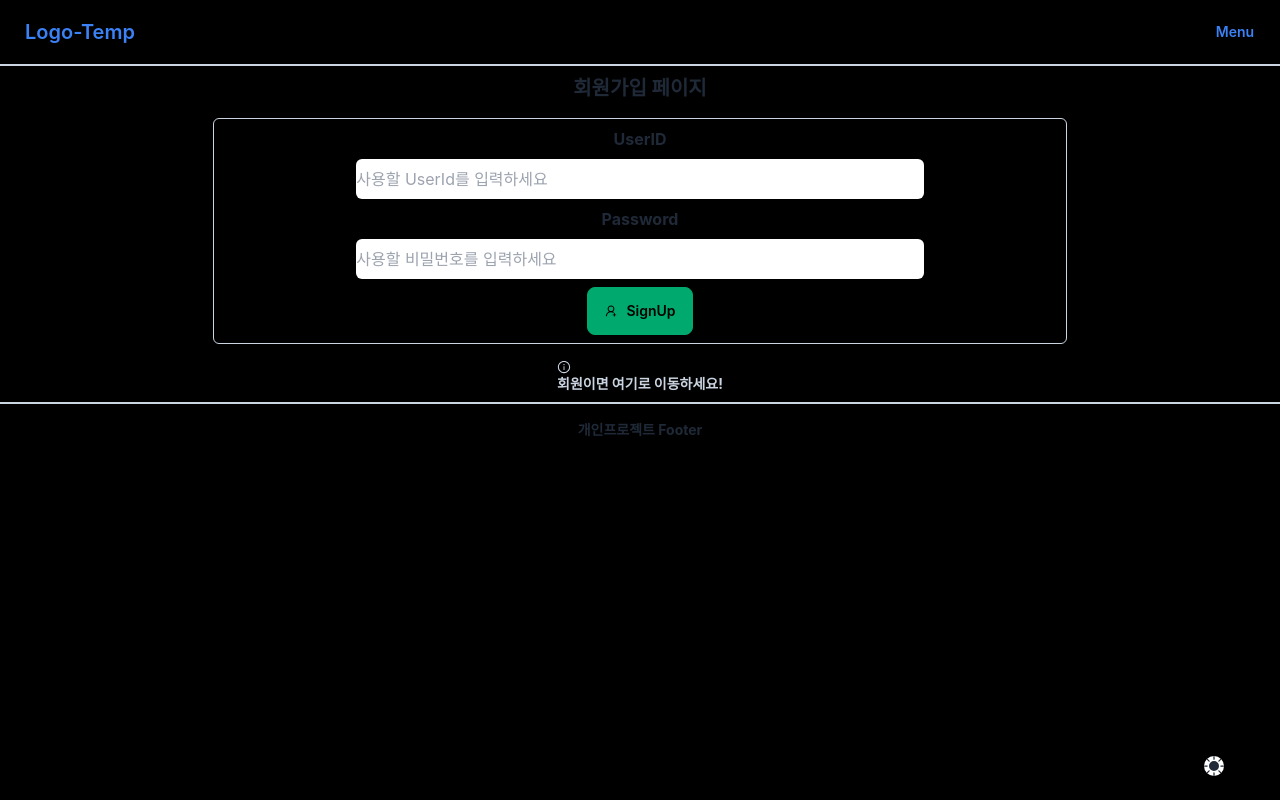
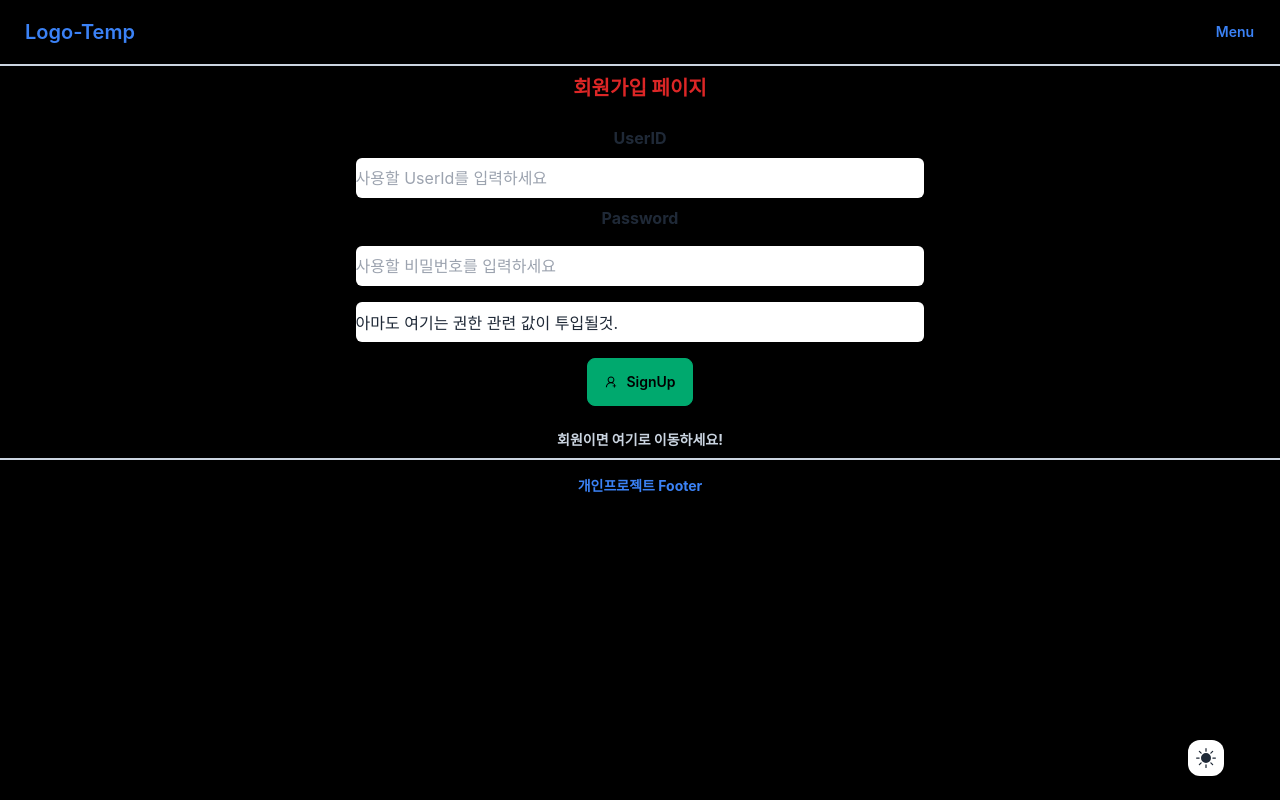
Before and after one commit to Runor0624/Real-Shop, a Next.js app: page /signup in a window 1280 px wide. Built offline with nearby package versions, Linux system fonts and the light colour scheme.

Commit message:
[Modify] 일부 스타일 수정 등

```diff
--- a/app/login/page.tsx
+++ b/app/login/page.tsx
@@ -1,7 +1,6 @@
 // 로그인 페이지
 import Link from 'next/link'
 import LoginComponent from '@/components/Auth/Login'
-import { AiOutlineInfoCircle } from 'react-icons/ai'
 import type { Metadata } from 'next'
 
 export const metadata: Metadata = {
@@ -12,7 +11,9 @@ export const metadata: Metadata = {
 export default function Page() {
   return (
     <>
-      <h1 className='text-center text-xl font-bold'>로그인 페이지</h1>
+      <h1 className='text-center text-xl text-red-600 font-bold'>
+        로그인 페이지
+      </h1>
 
       <LoginComponent />
 
@@ -21,7 +22,7 @@ export default function Page() {
           href='/signup'
           className='text-center text-sm text-slate-300 font-bold py-2'
         >
-          <AiOutlineInfoCircle /> 회원이 아니면 여기로 가세요!
+          회원이 아니면 여기로 가세요!
         </Link>
       </section>
     </>
--- a/app/mypage/[id]/page.tsx
+++ b/app/mypage/[id]/page.tsx
@@ -9,8 +9,10 @@ export const metadata: Metadata = {
 
 export default function Page() {
   return (
-    <section className='flex flex-col justify-center items-center m-auto my-6 border border-slate-300 rounded-md w-1/2'>
-      <h1 className='text-2xl font-bold py-4'>사용자 마이 페이지 입니다</h1>
+    <section className='flex flex-col justify-center items-center m-auto my-6 w-1/2'>
+      <h1 className='text-2xl text-red-600 text-center font-bold py-4'>
+        사용자 마이 페이지 입니다
+      </h1>
 
       <input
         placeholder='아마도 사용자의 가입시 입력한 ID가 들어갈 부분입니다.'
--- a/app/page.tsx
+++ b/app/page.tsx
@@ -10,9 +10,9 @@ export const metadata: Metadata = {
 export default function Home() {
   return (
     <>
-      <p className='text-center text-xl text-red-600 font-bold'>
+      <h1 className='text-center text-xl text-red-600 font-bold'>
         나는 메인 페이지 - 개인 프로젝트 초안.
-      </p>
+      </h1>
       <section className='w-full h-1/4'>
         <Banner />
       </section>
--- a/app/product/add/page.tsx
+++ b/app/product/add/page.tsx
@@ -1,4 +1,6 @@
 // 아마도 상품 추가 페이지
+
+import ProductAdd from '@/components/Product/ProductAdd'
 import type { Metadata } from 'next'
 
 export const metadata: Metadata = {
@@ -9,9 +11,10 @@ export const metadata: Metadata = {
 export default function Page() {
   return (
     <>
-      <h1 className='text-center text-2xl font-bold py-4'>
+      <h1 className='text-center text-2xl text-red-600 font-bold py-4'>
         관리자 전용 - 상품 추가 페이지 입니다.
       </h1>
+      <ProductAdd />
     </>
   )
 }
--- a/app/signup/page.tsx
+++ b/app/signup/page.tsx
@@ -1,5 +1,4 @@
 import SignUpComponent from '@/components/Auth/SignUp'
-import { AiOutlineInfoCircle } from 'react-icons/ai'
 
 import Link from 'next/link'
 import type { Metadata } from 'next'
@@ -12,7 +11,9 @@ export const metadata: Metadata = {
 export default function Page() {
   return (
     <>
-      <h1 className='text-center text-xl font-bold py-2'>회원가입 페이지</h1>
+      <h1 className='text-center text-xl text-red-600 font-bold py-2'>
+        회원가입 페이지
+      </h1>
 
       <SignUpComponent />
 
@@ -21,7 +22,7 @@ export default function Page() {
           href='/login'
           className='text-center text-sm text-slate-300 font-bold py-2'
         >
-          <AiOutlineInfoCircle /> 회원이면 여기로 이동하세요!
+          회원이면 여기로 이동하세요!
         </Link>
       </section>
     </>
--- a/components/Auth/SignUp.tsx
+++ b/components/Auth/SignUp.tsx
@@ -16,7 +16,7 @@ export default function SignUpComponent() {
     toast.success('회원가입 성공.', { autoClose: 1000, pauseOnHover: false })
   }
   return (
-    <form className='w-2/3 border border-slate-300 rounded-md flex flex-col justify-center items-center m-auto my-2'>
+    <form className='w-2/3 flex flex-col justify-center items-center m-auto my-2'>
       <label className='py-2 font-bold'>UserID</label>
       <input
         className='w-2/3 h-10 rounded-md'
@@ -25,9 +25,14 @@ export default function SignUpComponent() {
 
       <label className='py-2 font-bold'>Password</label>
       <input
-        className='w-2/3 h-10 rounded-md'
+        className='w-2/3 h-10 rounded-md my-2'
         type='password'
         placeholder='사용할 비밀번호를 입력하세요'
+      />
+
+      <input
+        className='w-2/3 h-10 rounded-md my-2'
+        value='아마도 여기는 권한 관련 값이 투입될것.'
       />
 
       <button className='my-2 btn btn-success' onClick={() => Temp}>
--- a/components/Common/DarkMode/DarkMode.tsx
+++ b/components/Common/DarkMode/DarkMode.tsx
@@ -27,12 +27,12 @@ export default function DarkMode() {
       {currentTheme === 'dark' ? (
         <BsFillMoonFill
           onClick={onClick('light')}
-          className='text-center text-xl'
+          className='text-center text-xl m-2'
         />
       ) : (
         <BsFillSunFill
           onClick={onClick('dark')}
-          className='text-center text-xl'
+          className='text-center text-xl m-2'
         />
       )}
     </div>
--- a/components/Common/Footer.tsx
+++ b/components/Common/Footer.tsx
@@ -2,7 +2,7 @@
 export default function Footers() {
   return (
     <footer className='footer footer-center p-4 text-base-content border-t-2 border-slate-300'>
-      <p className='text-center font-bold'>개인프로젝트 Footer</p>
+      <p className='text-center font-bold text-blue-500'>개인프로젝트 Footer</p>
     </footer>
   )
 }
--- /dev/null
+++ b/components/Product/ProductAdd.tsx
@@ -0,0 +1,12 @@
+// 관리자 전용 - 상품 추가
+
+export default function ProductAdd() {
+  return (
+    <>
+      <form>
+        <h1>상품추가</h1>
+        <p>무슨 항목이 들어갈까? - 상품 제목, 설명, 가격, 이미지?</p>
+      </form>
+    </>
+  )
+}
```
